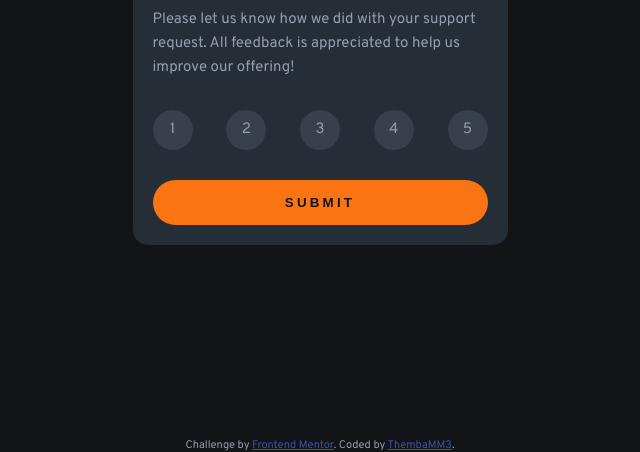
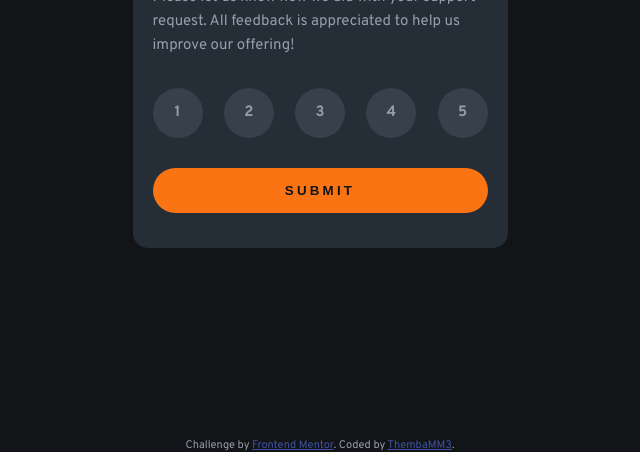
Before and after one commit to ThembaMtshelwane/interactive-rating-component-main, a plain HTML site: page index.html in a window 1280 px wide. Shown: the part 348-800 px from the top of the page, without its empty margins (320-960 px from the left). Drawn offline with Linux system fonts and the light colour scheme.

Commit message:
minor fixes

```diff
--- a/styles.css
+++ b/styles.css
@@ -20,7 +20,7 @@ img {
 
 h1 {
   color: var(--white);
-  margin-bottom: 30px;
+  margin-bottom: 10px;
   font-weight: 700;
 }
 
@@ -40,12 +40,15 @@ p {
 }
 
 .rating + label {
-  width: 40px;
-  height: 40px;
+  width: 50px;
+  height: 50px;
   padding: 10px;
   border-radius: 50%;
   background-color: var(--otherGrey);
-  text-align: center;
+  display: flex;
+  align-items: center;
+  justify-content: center;
+  font-weight: 700;
 }
 
 .rating:checked + label {
@@ -67,6 +70,7 @@ p {
   font-weight: 700;
   color: var(--veryDarkBlue);
   letter-spacing: 0.2rem;
+  margin-bottom: 15px;
 }
 
 .submit:hover {
```
